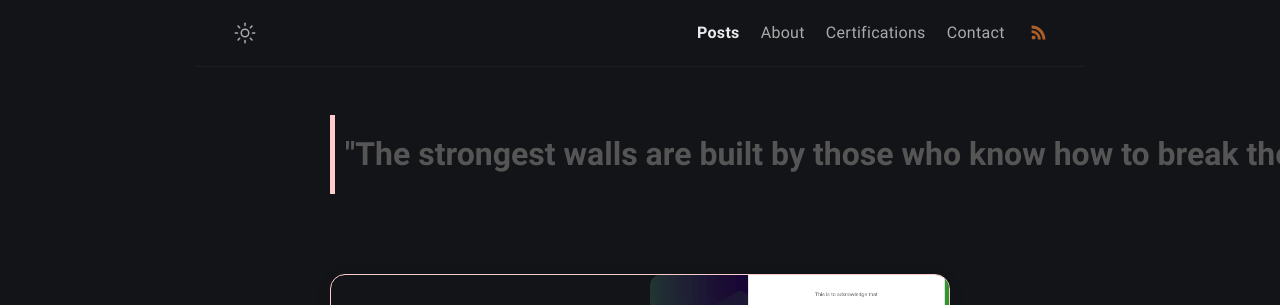
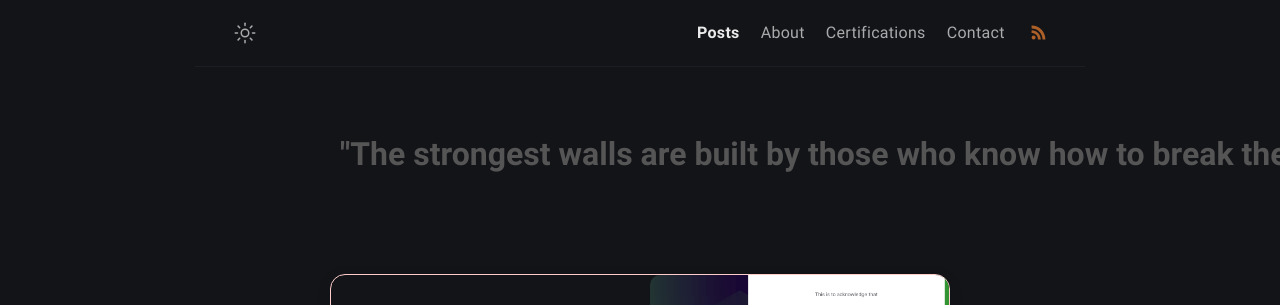
Before and after one commit to Extravenger/extravenger.github.io, a Jekyll site: the page built from index.md, in a window 1280 px wide. Shown: the top 305 px of the page. Built offline with Jekyll 4.4.1, drawn with Linux system fonts in a browser that asks for light colours.

Commit message:
Update default.html

```diff
--- a/_layouts/default.html
+++ b/_layouts/default.html
@@ -17,7 +17,6 @@ layout: home
       color: #555;
       margin: 40px 20px;
       padding: 10px;
-      border-left: 5px solid #ffcccc;
       white-space: nowrap;
     }
 
```
